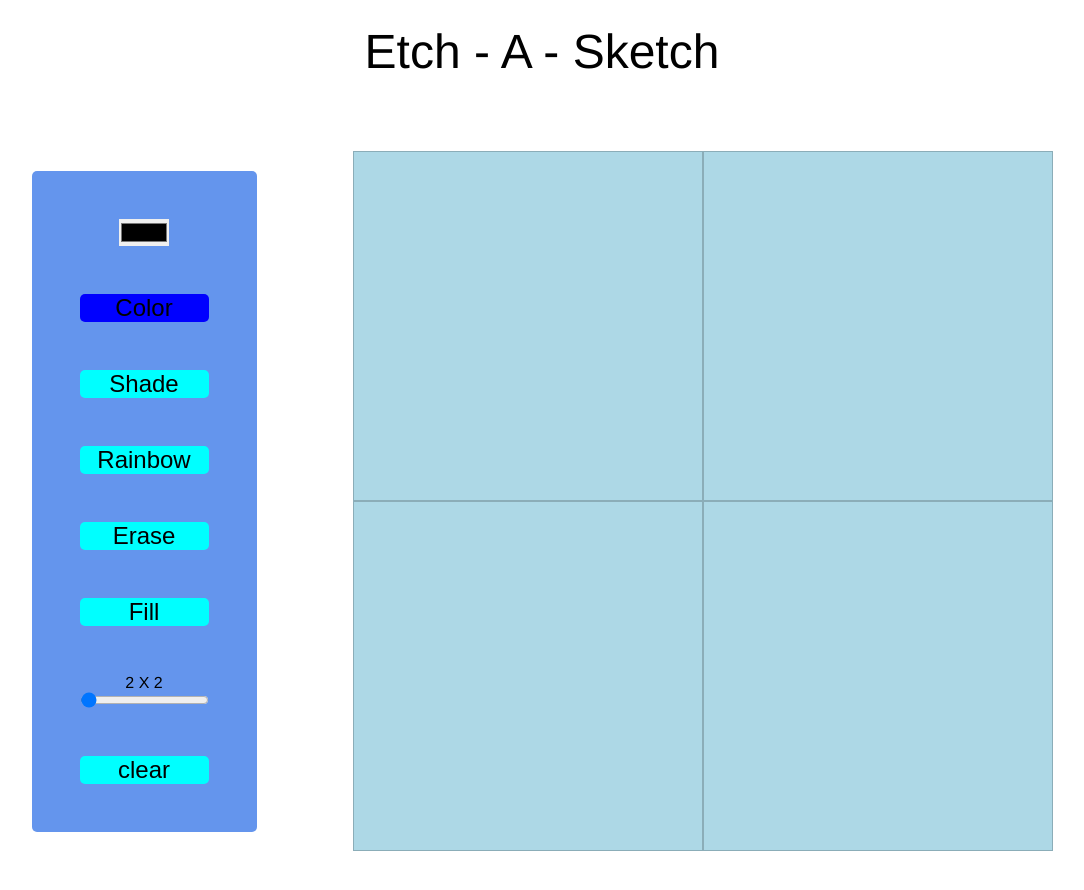
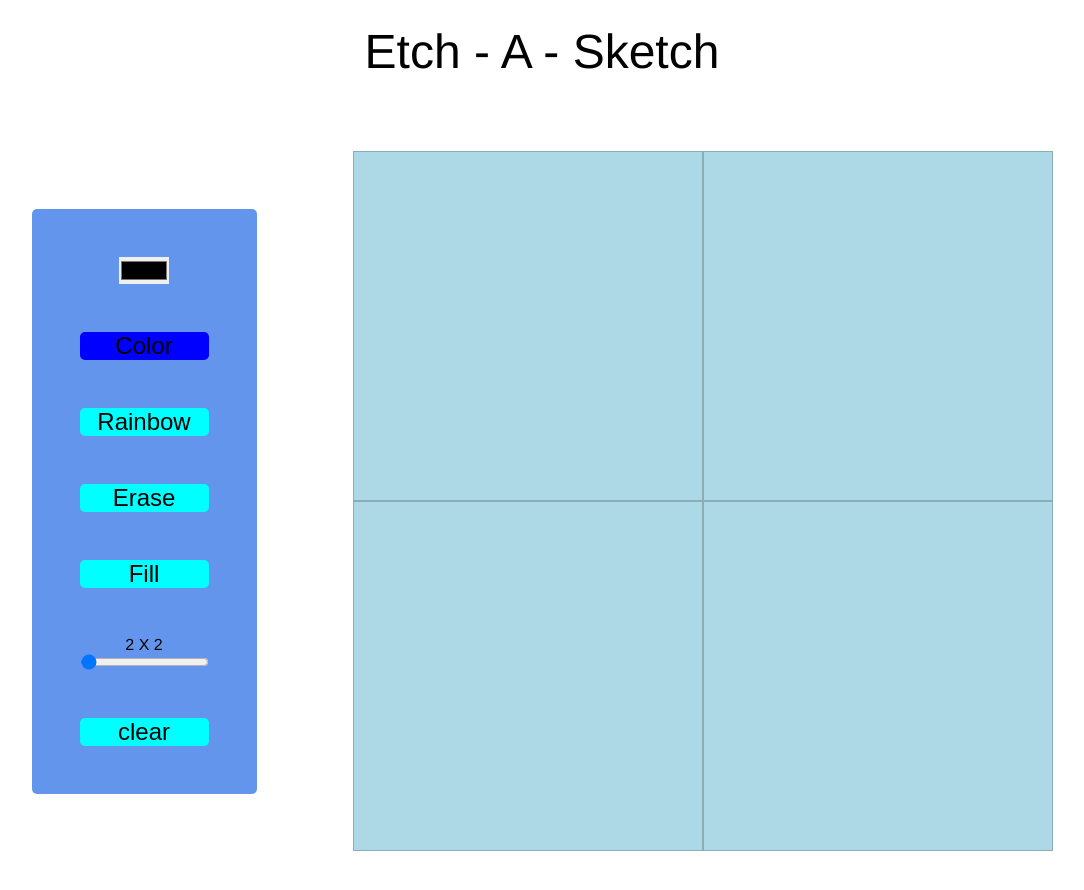
Before and after one commit to Hrma2006/Etch-a-Sketch, a plain HTML site: page index.html in a window 1280 px wide. Shown: the whole page, without its empty margins (98-1182 px from the left). Drawn offline with Linux system fonts and the light colour scheme.

Commit message:
removed hte shading button

```diff
--- a/index.html
+++ b/index.html
@@ -13,7 +13,6 @@
 				<div class="options">
 					<input type="color" id="color-selector" />
 					<button class="color">Color</button>
-					<button class="shade">Shade</button>
 					<button class="rainbow">Rainbow</button>
 					<button class="erase">Erase</button>
 					<button class="fill">Fill</button>
```
